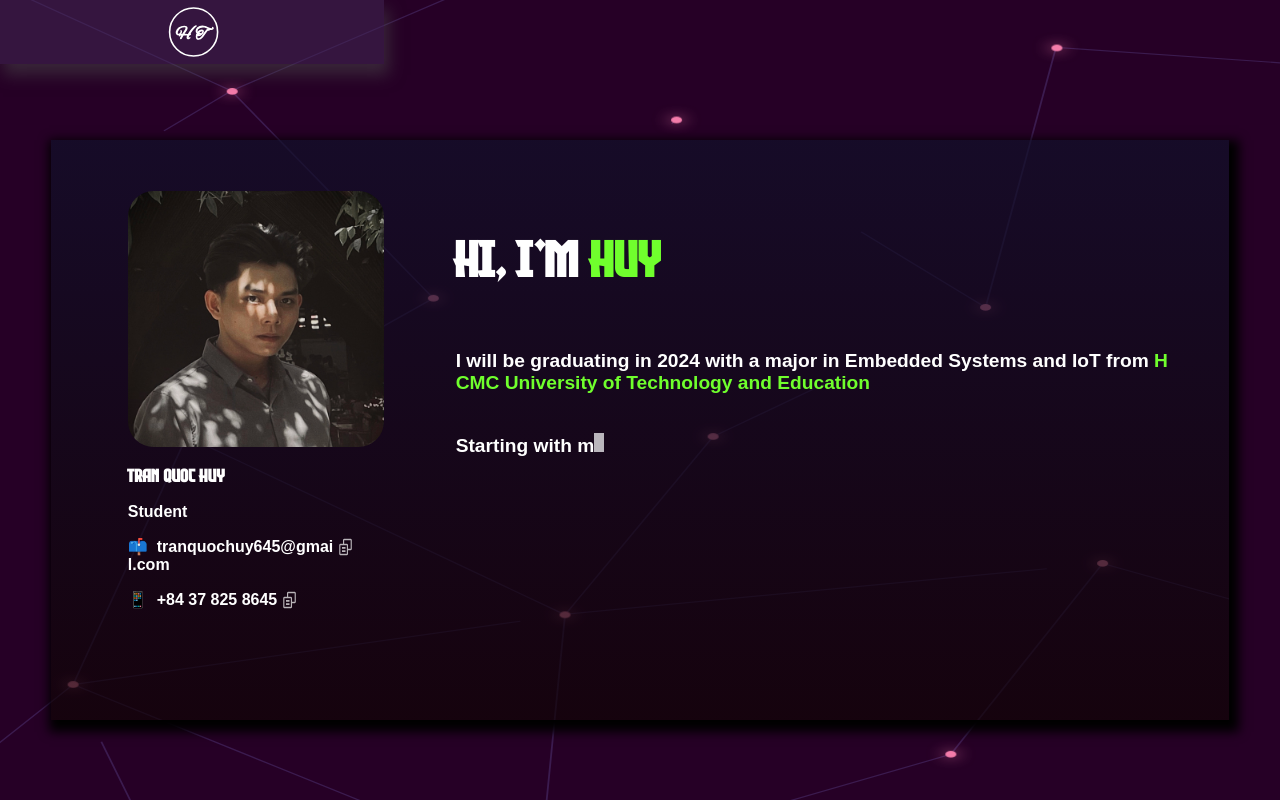
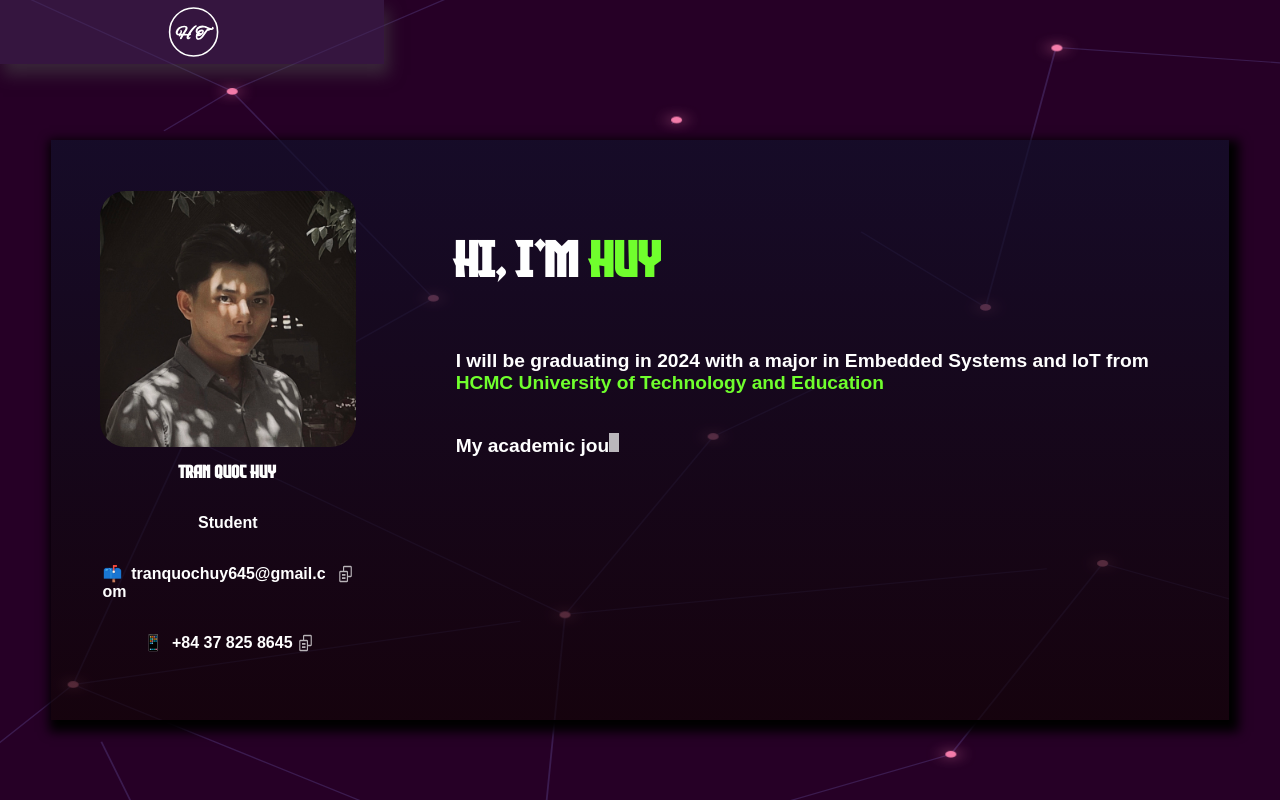
Before and after one commit to tranquochuy645/tranquochuy645.github.io, a React (Vite) app: page / in a window 1280 px wide. Shown: the top 802 px of the page. Built offline with nearby package versions, Linux system fonts and the light colour scheme; no server answers.

Commit message:
improve accessibility of nav bar

```diff
--- a/src/App.css
+++ b/src/App.css
@@ -42,11 +42,10 @@ h2{
   font-size: large;
 }
 p,a{
-  word-break: break-all;
-  white-space: normal;
   font-weight: 900;
   font-family: Arial, Helvetica, sans-serif;
 }
+
 figcaption{
   margin-top: 5px;
   text-align: center;
--- a/src/components/Header/Head.css
+++ b/src/components/Header/Head.css
@@ -73,7 +73,7 @@
 }
 
 .nav-ul-li-a {
-    width: 100%;
+    width: max-content;
     text-decoration: none;
     display: flex;
     justify-content: center;
@@ -146,6 +146,11 @@
         justify-content: center;
     }
 
+    #nav-div-1 {
+        flex-direction: column;
+        align-items: center;
+    }
+
     #menu-svg {
         height: clamp(60px, 7vw, 120px);
         width: clamp(60px, 7vw, 120px);
@@ -154,6 +159,7 @@
     #nav-ul.opened {
         display: flex;
         flex-direction: column;
+        width: max-content;
     }
 
 }
--- a/src/components/Main/Contact/Contact.css
+++ b/src/components/Main/Contact/Contact.css
@@ -11,10 +11,6 @@
     justify-content: space-between;
 }
 
-.contact_block p {
-    margin: 10px;
-}
-
 .provider-logo {
     background-color: white;
     width: 30px;
@@ -24,9 +20,14 @@
 }
 
 .contact_block {
-    max-width: 60%;
     padding: 30px;
     display: flex;
+}
+
+.contact_block p {
+    margin: 10px;
+    word-break: break-all;
+    white-space: normal;
 }
 
 #gh-short {
@@ -48,7 +49,7 @@
 
 #prefered-langs {
     border: none;
-    min-width: 300px;
+    min-width: 248px;
     width: 30%;
 }
 
--- a/src/components/Main/Landing/Landing.css
+++ b/src/components/Main/Landing/Landing.css
@@ -16,9 +16,16 @@
 
 #about-span-1 {
     width: 30%;
+    display: flex;
+    flex-direction: column;
+    align-items: center;
+    justify-items: center;
 }
-#about-span-1 p{
- display: flex;
+
+#about-span-1 p {
+    word-break: break-all;
+    white-space: normal;
+    display: flex;
 }
 
 
@@ -32,14 +39,15 @@
 #profile-img {
     width: clamp(200px, 20vw, 400px);
     height: clamp(200px, 20vw, 400px);
-    object-fit: cover; /* Maintain aspect ratio and crop the image */
+    object-fit: cover;
+    /* Maintain aspect ratio and crop the image */
 }
 
-#about-span-1>*{
+#about-span-1>* {
     opacity: 0;
     animation: appear 1s forwards;
     animation-delay: 2s;
-    margin-left: calc(50% - 100px);
+    /* width: 100%; */
     border-radius: 10%;
 }
 
@@ -61,11 +69,11 @@
 
 #download {
     display: none;
-    margin-top:10vh;
+    margin-top: 10vh;
     align-self: center;
-    font-size: clamp(22px,2vw,40px);
-    width: clamp(170px,15vw,400px);
-    height: clamp(60px,6vw,100px);
+    font-size: clamp(22px, 2vw, 40px);
+    width: clamp(170px, 15vw, 400px);
+    height: clamp(60px, 6vw, 100px);
     align-items: center;
     justify-content: center;
     text-decoration: none;
--- a/src/components/Main/Landing/Landing.tsx
+++ b/src/components/Main/Landing/Landing.tsx
@@ -9,7 +9,7 @@ function Landing() {
             "HUY",
             "I will be graduating in 2024 with a major in Embedded Systems and IoT from ",
             "HCMC University of Technology and Education",
-            "Starting with my educational background in Embedded Systems and IoT, I have cultivated a strong understanding of web development. This journey is driven by my aspiration to become a ",
+            "My academic journey commenced with a focus on network and hardware aspects inherent to embedded systems. However, as my passion for web development blossomed, I transitioned and dedicated myself to acquiring the necessary skills in this domain. This pivot reflects my profound interest in web development, and I have set my career sights on becoming a ",
             "Back-end Developer"
         ]
         const arrTTotalLength = arrT.reduce((accumulator, currentValue) => accumulator + currentValue.length, 0);
```
Also changed, not shown: src/components/Main/Contact/Contact.tsx (+3 -3 lines).
